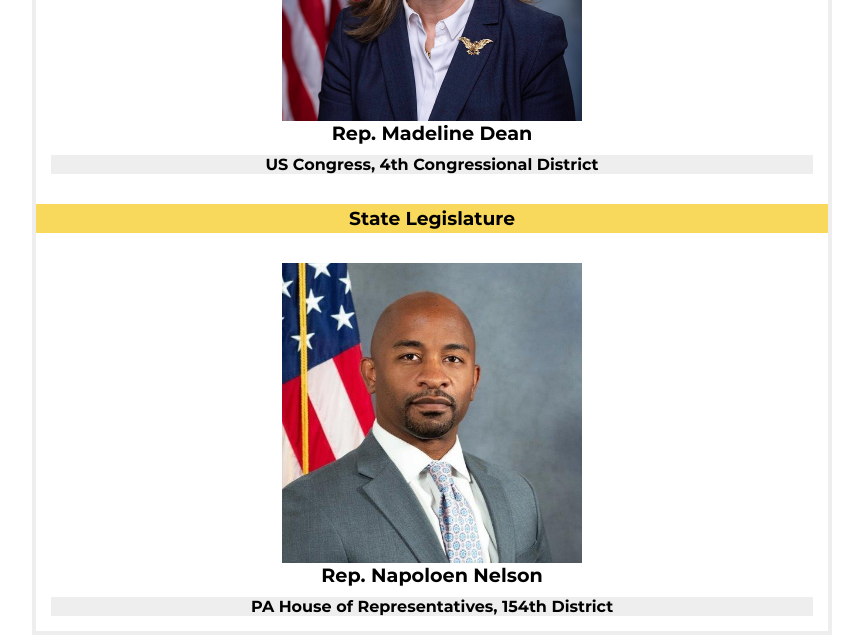
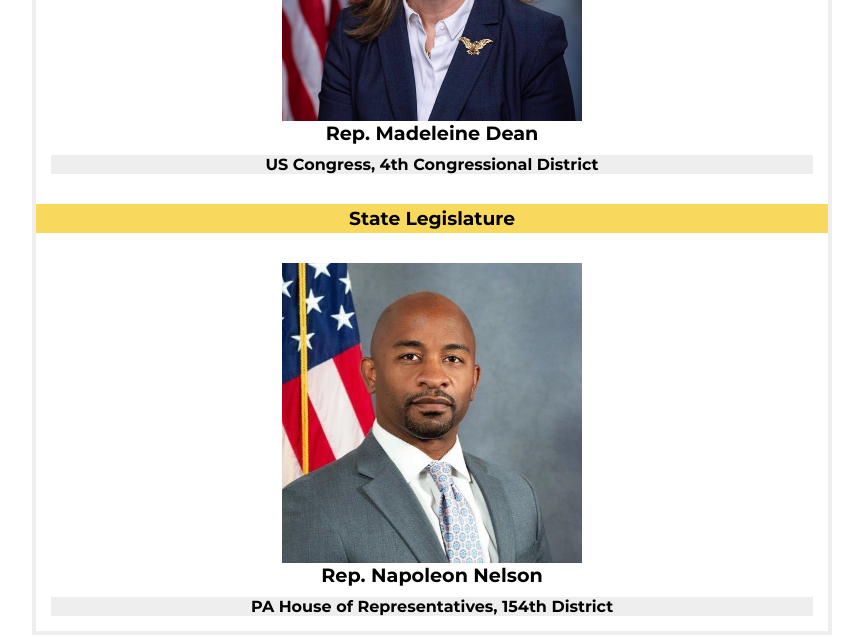
Before and after one commit to Cheltenham-Democratic-Committee/website, a SvelteKit app: page /vote in a window 1280 px wide. Shown: the part 1940-2577 px from the top of the page, without its empty margins (208-1071 px from the left). Built offline with nearby package versions, Linux system fonts and the light colour scheme.

Commit message:
Fix typos

```diff
--- a/src/routes/about/+page.svelte
+++ b/src/routes/about/+page.svelte
@@ -43,7 +43,7 @@
 		</li>
 		<li>
 			<h3>Recording Secretary</h3>
-			<div class="officer">Diana Medley</div>
+			<div class="officer">Diana Mandly</div>
 		</li>
 		<li>
 			<h3>Treasurer</h3>
--- a/src/routes/get-involved/+page.svelte
+++ b/src/routes/get-involved/+page.svelte
@@ -12,7 +12,7 @@
 		<h3>Cheltenham Democratic Committee</h3>
 		<div class="description">
 			<p>
-				The Cheltenham Democratic Committee needs help recruit people to serve as Ward leaders,
+				The Cheltenham Democratic Committee needs help recruiting people to serve as Ward leaders,
 				committee people, and assistant committee people as required by a ward.
 			</p>
 		</div>
--- a/src/routes/vote/+page.svelte
+++ b/src/routes/vote/+page.svelte
@@ -82,9 +82,9 @@
 				<li>
 					<div class="candidate">
 						<div class="picture">
-							<img src="/images/candidates/2024/mdean.jpg" alt="Madeline Dean" />
+							<img src="/images/candidates/2024/mdean.jpg" alt="Madeleine Dean" />
 						</div>
-						<div class="name">Rep. Madeline Dean</div>
+						<div class="name">Rep. Madeleine Dean</div>
 					</div>
 					<div class="race">US Congress, 4th Congressional District</div>
 				</li>
@@ -98,7 +98,7 @@
 						<div class="picture">
 							<img src="/images/candidates/2024/nnelson.jpg" alt="Napoleon Nelson" />
 						</div>
-						<div class="name">Rep. Napoloen Nelson</div>
+						<div class="name">Rep. Napoleon Nelson</div>
 					</div>
 					<div class="race">PA House of Representatives, 154th District</div>
 				</li>
```
